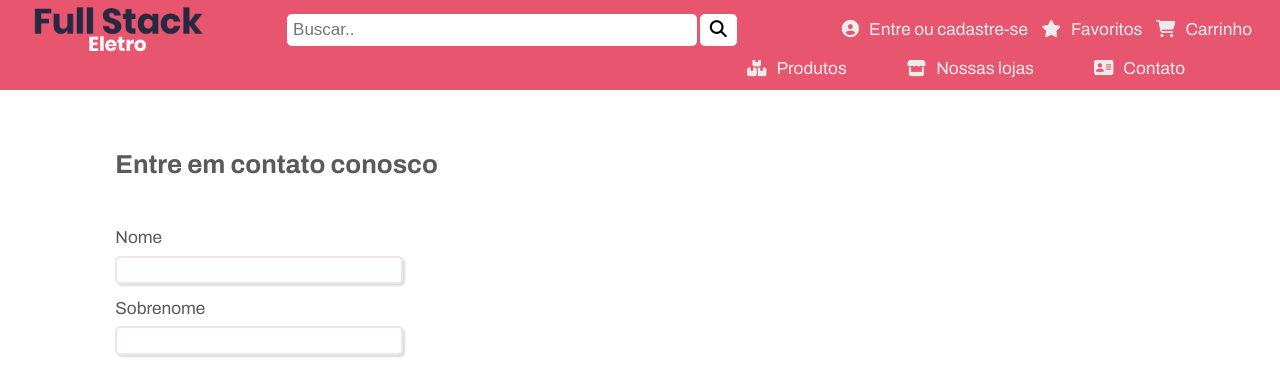
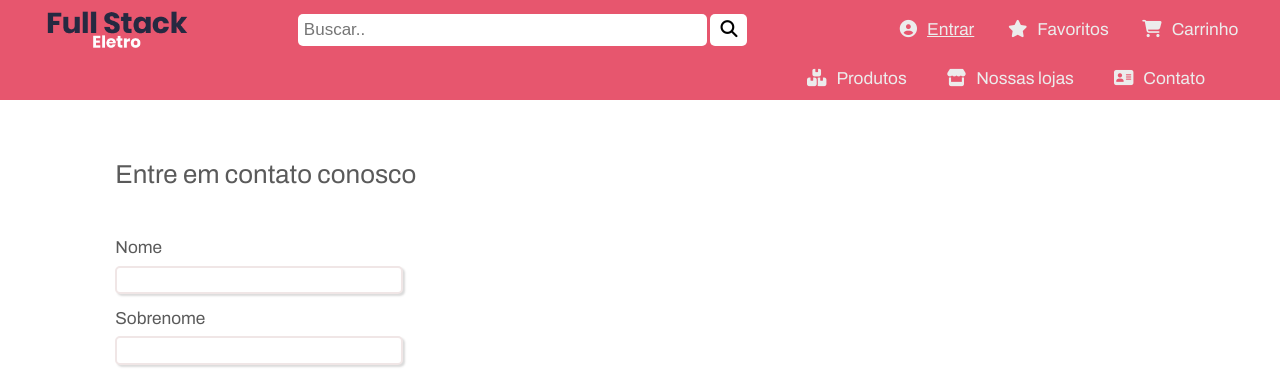
Before and after one commit to LexOrdnas/fullstackeletro, a PHP site: page /public/contact.html in a window 1280 px wide. Shown: the top 370 px of the page. Run offline with PHP 8.4, Linux system fonts and the light colour scheme; some libraries are stand-ins or nearby versions.

Commit message:
Atualizando o Menu

```diff
--- a/assets/scripts/function.js
+++ b/assets/scripts/function.js
@@ -27,3 +27,11 @@ function colorChangeOut(x) {
 x.style.backgroundColor = "white";
 x.style.color = "black";
 }
+
+function changeIconeColor(product) {
+    product.style.color = "black";
+}
+
+function backIconeColor(product) {
+    product.style.color = "white";
+}
--- a/assets/styles/main.css
+++ b/assets/styles/main.css
@@ -9,6 +9,10 @@
   padding: 0;
   -webkit-box-sizing: border-box;
           box-sizing: border-box;
+  font-size: 100%;
+  border: none;
+  outline: none;
+  font-weight: 300;
 }
 
 html,
@@ -20,7 +24,7 @@ body {
 
 #header {
   /*display: flex;*/
-  height: 90px;
+  height: 100px;
   width: 100%;
   background-color: #e7566e;
   /* Padrão */
@@ -53,6 +57,25 @@ body {
   /* Lista de links do menu fixo */
 }
 
+#header #menu-fixed .logo {
+  width: 150px;
+}
+
+#header #menu-fixed h1 {
+  font-size: 0;
+}
+
+#header #menu-fixed .btn-menu {
+  display: none;
+  width: 55px;
+  height: 55px;
+  float: right;
+  text-align: center;
+  color: white;
+  background-color: #e7566e;
+  cursor: pointer;
+}
+
 #header #menu-fixed #top-menu-list ul li {
   -webkit-box-pack: center;
       -ms-flex-pack: center;
@@ -65,6 +88,7 @@ body {
   color: #ececec;
   text-decoration: none;
   font-size: 1.2rem;
+  margin-left: 20px;
 }
 
 #header #menu-fixed #top-menu-list ul i {
@@ -76,7 +100,7 @@ body {
 }
 
 #header #main-menu ul {
-  padding-top: 50px;
+  padding-top: 60px;
   z-index: 999;
   margin: 0px;
   list-style: none;
@@ -94,7 +118,7 @@ body {
 
 #header #main-menu ul a {
   padding: 5px 5px 5px 5px;
-  margin-right: 40px;
+  margin-right: 20px;
   /* visual do link */
   color: #ececec;
   text-decoration: none;
@@ -144,7 +168,7 @@ body {
   display: flex;
   float: left;
   min-height: 300px;
-  width: 250px;
+  width: 300px;
   padding: 100px 0px 0px 100px;
   /* Titulo do bloco de Categorias */
   /* Configuração da lista de Categorias */
@@ -165,7 +189,7 @@ body {
 #category .list-category .itens-category {
   padding: 15px 0px 10px 0px;
   color: general-text-color;
-  padding-left: 10px;
+  padding-left: 5px;
   cursor: pointer;
   font-weight: 500;
 }
@@ -291,6 +315,7 @@ label.checkbox {
 
 .search-container {
   width: 40%;
+  min-width: 200px;
 }
 
 .search-container form {
@@ -363,22 +388,21 @@ label.checkbox {
   display: -ms-grid;
   display: grid;
   /* Tipo de exibição do conteúdo */
-  -ms-grid-columns: (3fr)[4];
-      grid-template-columns: repeat(4, 3fr);
+  -ms-grid-columns: (4fr)[3];
+      grid-template-columns: repeat(3, 4fr);
   /* 4 elementos horizontais e 3 verticais */
-  max-width: 70%;
+  max-width: 980px;
   padding-top: 70px;
-  padding-left: 50px;
-  margin: 0 auto;
-  grid-gap: 100px 2px;
+  margin: auto 450px;
+  grid-gap: 50px 100px;
   /* Espaço entre os elementos */
   /* Bloco do Produto*/
 }
 
 #main-content .block-product {
   display: block;
-  height: 350px;
-  width: 250px;
+  height: 400px;
+  width: 280px;
   padding-top: 30px;
   text-align: center;
   background-color: #ffffff;
--- a/assets/styles/partials/_base.scss
+++ b/assets/styles/partials/_base.scss
@@ -2,6 +2,10 @@
     margin: 0;
     padding: 0;
     box-sizing: border-box;
+    font-size: 100%;
+    border: none;
+    outline: none;
+    font-weight: 300;
 }
 
 html,
--- a/assets/styles/partials/_category.scss
+++ b/assets/styles/partials/_category.scss
@@ -3,7 +3,7 @@
     display: flex;
     float: left;
     min-height: 300px;
-    width: 250px;
+    width: 300px;
     padding: 100px 0px 0px 100px;
     /* Titulo do bloco de Categorias */
     .title-category {
@@ -19,7 +19,7 @@
         .itens-category {
             padding: 15px 0px 10px 0px;
             color: general-text-color;
-            padding-left: 10px;
+            padding-left: 5px;
             cursor: pointer;
             font-weight: 500;
 
--- a/assets/styles/partials/_forms.scss
+++ b/assets/styles/partials/_forms.scss
@@ -99,6 +99,7 @@ label.checkbox {
 
 .search-container {
     width: 40%;
+    min-width: 200px;
 }
 
 .search-container form {
@@ -116,7 +117,6 @@ label.checkbox {
 
 #header .search-container button {
     padding: 6px 10px;
-
     margin-right: 16px;
     background: $background-color;
     font-size: 17px;
--- a/assets/styles/partials/_main-content.scss
+++ b/assets/styles/partials/_main-content.scss
@@ -1,17 +1,16 @@
 /* Conteúdo principal */
 #main-content {
     display: grid; /* Tipo de exibição do conteúdo */
-    grid-template-columns: repeat(4, 3fr); /* 4 elementos horizontais e 3 verticais */
-    max-width: 70%;
+    grid-template-columns: repeat(3, 4fr); /* 4 elementos horizontais e 3 verticais */
+    max-width: 980px;
     padding-top: 70px;
-    padding-left: 50px;
-    margin: 0 auto;
-    grid-gap: 100px 2px; /* Espaço entre os elementos */
+    margin: auto 450px;
+    grid-gap: 50px 100px; /* Espaço entre os elementos */
     /* Bloco do Produto*/
     .block-product {
         display: block;
-        height: 350px;
-        width: 250px;
+        height: 400px;
+        width: 280px;
         padding-top: 30px;
         text-align: center;
         background-color: $background-color;
--- a/assets/styles/partials/_menu.scss
+++ b/assets/styles/partials/_menu.scss
@@ -1,6 +1,6 @@
 #header {
     /*display: flex;*/
-    height: 90px;
+    height: 100px;
     width: 100%;
     background-color: $light-primary-color;
     /* Padrão */
@@ -21,6 +21,24 @@
         overflow: hidden;
         height: 60px;
         background-color: $light-primary-color;
+        // Logo
+        .logo {
+            width: 150px;
+        }
+        h1 {
+            font-size: 0;
+        }
+        // Botão menu
+        .btn-menu {
+            display: none;
+            width: 55px;
+            height: 55px;
+            float: right;
+            text-align: center;
+            color: white;
+            background-color: $light-primary-color;
+            cursor: pointer;
+        }
         /* Lista de links do menu fixo */
         #top-menu-list {
             ul{
@@ -33,6 +51,7 @@
                     color: $light-general-text-color;
                     text-decoration: none;
                     font-size: 1.2rem;
+                    margin-left: 20px;
                 }
                 i{
                     padding: 10px;
@@ -46,7 +65,7 @@
             padding: 10px;
         }
         ul {
-            padding-top: 50px;
+            padding-top: 60px;
             z-index: 999;
             margin: 0px;
             list-style: none;
@@ -56,7 +75,7 @@
             align-items: center;
             a {
                 padding: 5px 5px 5px 5px;
-                margin-right: 40px;
+                margin-right: 20px;
                 /* visual do link */
                 color: $light-general-text-color;
                 text-decoration: none;
--- a/public/contact.html
+++ b/public/contact.html
@@ -14,20 +14,22 @@
 <body>
     <!-- Inicio do Cabeçalho -->
     <header id="header">
-        <!-- Inicio do Menu Fixo -->
+        <!-- Inicio do Menu Fixo
+        <img src="../assets/image/logo.png" alt="logo" width="150">-->
         <div id="menu-fixed">
-            <a href="index.html"><img src="../assets/image/logo.png" alt="logo" width="180"></a>
+            <a href="index.html"> <img class="logo" src="./../assets/image/logo.png" alt="Full Stack Eletro" title="Full Stack Eletro"><h1>Full Stack Eletro</h1></a>
+            <button class="btn-menu"><i class="fa fa-bars fa-lg"></i></button>
             <div class="search-container">
                 <form action="#">
                   <input type="text" placeholder="Buscar.." name="search">
-                  <button type="submit"><i class="fa fa-search"></i></button>
+                  <button type="submit"><i class="fas fa-search"></i></button>
                 </form>
               </div>
               <nav id="top-menu-list">
                 <ul>
-                    <li><a href="#"><i class="fas fa-user-circle"></i>Entre ou cadastre-se</a></li>
-                    <li><a href="#"><i class="fas fa-star"></i>Favoritos</a></li>
-                    <li><a href="#"><i class="fas fa-shopping-cart"></i>Carrinho</a></li>
+                    <li><a href="#"><i class="fas fa-user-circle" onmouseover="changeIconeColor(this)" onmouseout="backIconeColor(this)"></i><span style="text-decoration: underline;">Entrar</span></a></li>
+                    <li><a href="#"><i class="fas fa-star" onmouseover="changeIconeColor(this)" onmouseout="backIconeColor(this)"></i>Favoritos</a></li>
+                    <li><a href="#"><i class="fas fa-shopping-cart" onmouseover="changeIconeColor(this)" onmouseout="backIconeColor(this)"></i>Carrinho</a></li>
                 </ul>
               </nav>
         </div>
@@ -36,9 +38,9 @@
         <div id="main-menu">
             <nav id="button-menu-list">
                 <ul>
-                    <li><a href="product.html"><i class="fas fa-boxes"></i>Produtos</a></li>
-                    <li><a href="our-stores.html"><i class="fas fa-store"></i>Nossas lojas</a></li>
-                    <li class="right-spacer"><a href="contact.html"><i class="fas fa-address-card"></i>Contato</a></li>
+                    <li><a href="product.html"><i class="fas fa-boxes" onmouseover="changeIconeColor(this)" onmouseout="backIconeColor(this)"></i>Produtos</a></li>
+                    <li><a href="our-stores.html"><i class="fas fa-store" onmouseover="changeIconeColor(this)" onmouseout="backIconeColor(this)"></i>Nossas lojas</a></li>
+                    <li class="right-spacer"><a href="contact.html"><i class="fas fa-address-card" onmouseover="changeIconeColor(this)" onmouseout="backIconeColor(this)"></i>Contato</a></li>
                 </ul>
             </nav>
         </div>
@@ -216,6 +218,7 @@
         <!-- Fim de Contatos -->
         </footer>
         <!-- Fim do Rodapé -->
+        <script src="../assets/scripts/function.js"></script>
         <script src="https://kit.fontawesome.com/9fd7b899ce.js" crossorigin="anonymous"></script>
 </body>
 </html>
```
Also changed, not shown: public/index.html (+16 -9 lines), public/our-stores.html (+12 -9 lines), public/product.html (+11 -9 lines), 1 other file.
